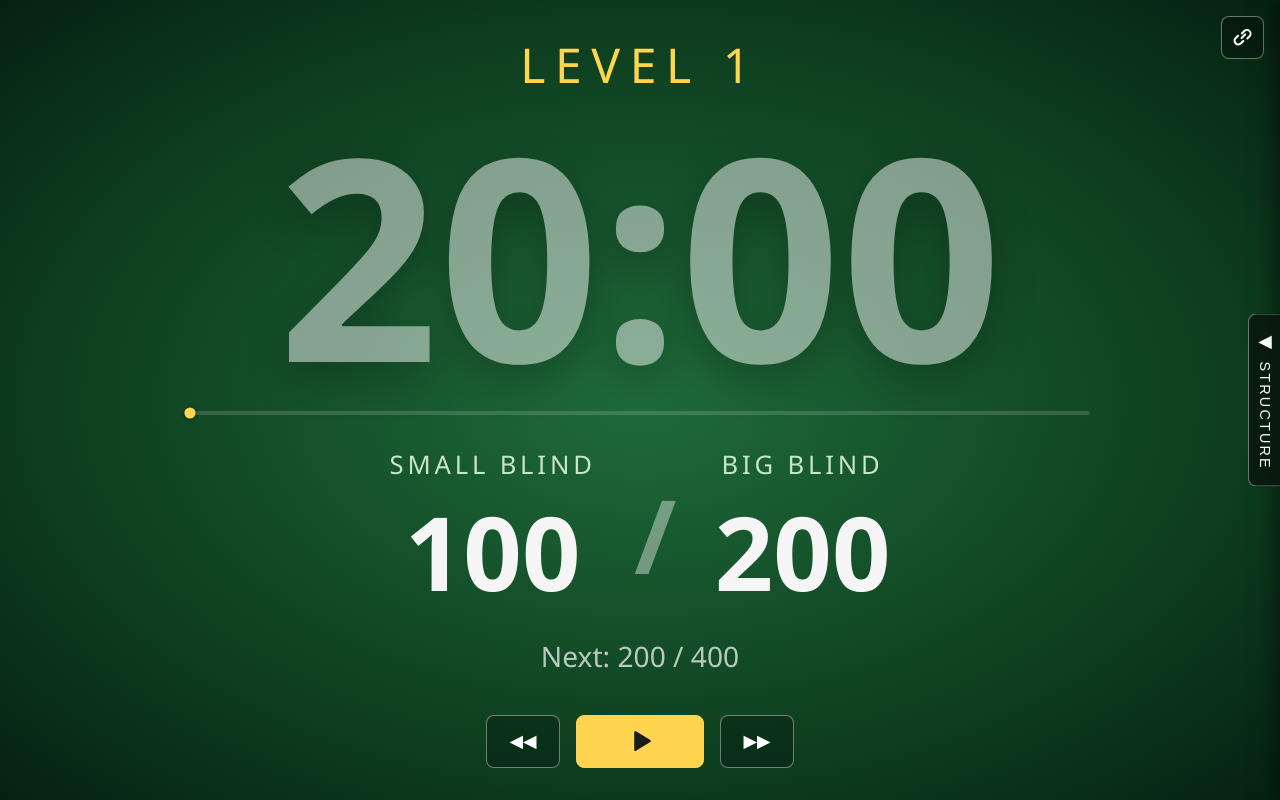
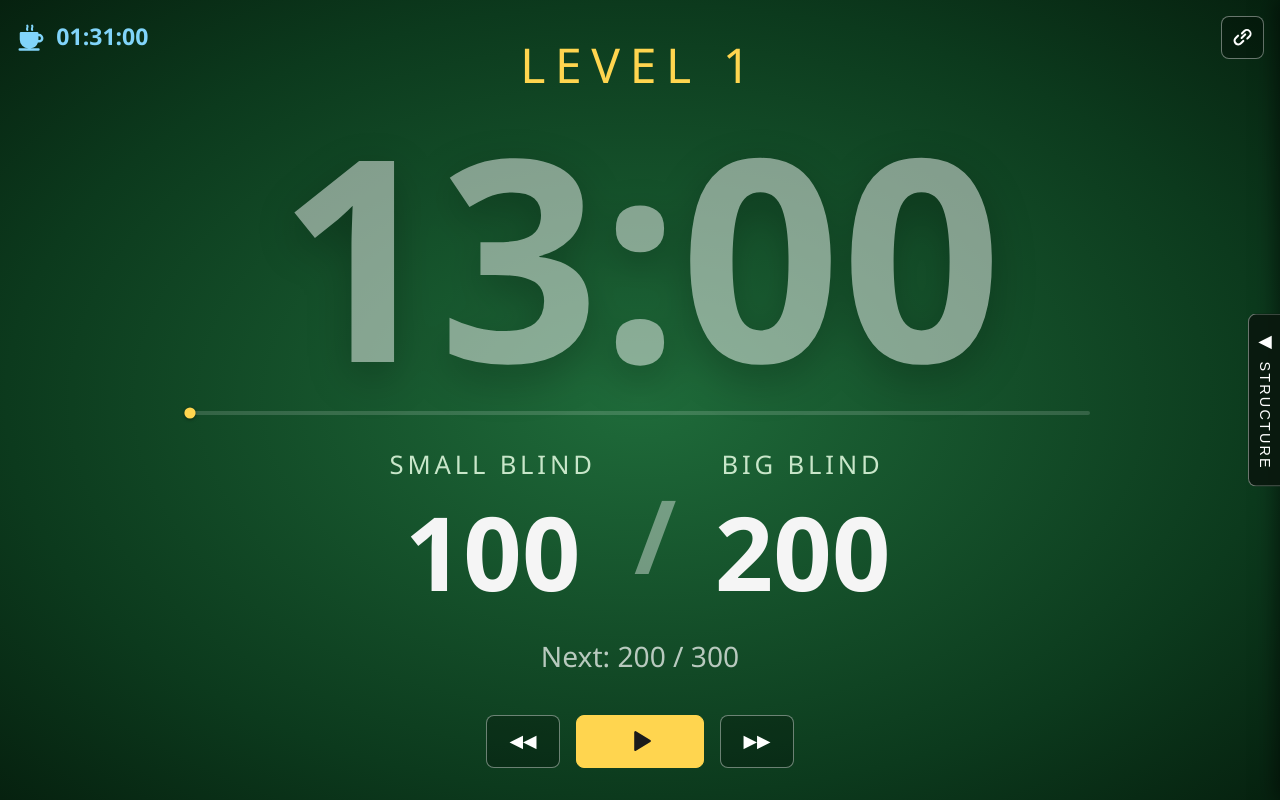
Before and after one commit to ikazuya0201/tournament-board, a plain HTML site: page index.html in a window 1280 px wide. Drawn offline with Linux system fonts and the light colour scheme.

Commit message:
Use built-in default structure, add totals and next-break countdown
- Default structure (13/12/11/9-minute levels with a 5-minute break)
  is defined in DEFAULT_LEVELS in app.js; default.csv is git-ignored
- Page always opens with the default structure; the previously applied
  structure is no longer restored (legacy storage key is cleared).
  Shared links still override, and named saved structures are kept
- Structure editor: Total column with the running time at the end of
  each level (hh:mm), updated live as times change
- Next-break countdown (coffee icon + hh:mm:ss) in the top-left corner
  of the page; hidden when no breaks remain

```diff
--- a/app.js
+++ b/app.js
@@ -1,31 +1,38 @@
-// Default blind structure. Edit here, or build one in the Structure side panel.
-// `minutes` is the level length. Set `break: true` for a break level.
+// Default blind structure. The page always opens with this.
+// `minutes` is the level length. Use `break: true` (no blinds) for a break.
 const DEFAULT_LEVELS = [
-  { sb: 100,  bb: 200,   minutes: 20 },
-  { sb: 200,  bb: 400,   minutes: 20 },
-  { sb: 300,  bb: 600,   minutes: 20 },
-  { sb: 400,  bb: 800,   minutes: 20 },
-  { break: true,         minutes: 10 },
-  { sb: 500,  bb: 1000,  minutes: 20 },
-  { sb: 600,  bb: 1200,  minutes: 20 },
-  { sb: 800,  bb: 1600,  minutes: 20 },
-  { sb: 1000, bb: 2000,  minutes: 20 },
-  { break: true,         minutes: 10 },
-  { sb: 1500, bb: 3000,  minutes: 20 },
-  { sb: 2000, bb: 4000,  minutes: 20 },
-  { sb: 3000, bb: 6000,  minutes: 20 },
-  { sb: 4000, bb: 8000,  minutes: 20 },
-  { sb: 5000, bb: 10000, minutes: 20 },
+  { minutes: 13, sb: 100,   bb: 200 },
+  { minutes: 13, sb: 200,   bb: 300 },
+  { minutes: 13, sb: 200,   bb: 400 },
+  { minutes: 13, sb: 300,   bb: 600 },
+  { minutes: 13, sb: 400,   bb: 800 },
+  { minutes: 13, sb: 500,   bb: 1000 },
+  { minutes: 13, sb: 1000,  bb: 1500 },
+  { minutes: 5,  break: true },
+  { minutes: 12, sb: 1000,  bb: 2000 },
+  { minutes: 12, sb: 1500,  bb: 3000 },
+  { minutes: 12, sb: 2000,  bb: 4000 },
+  { minutes: 11, sb: 3000,  bb: 6000 },
+  { minutes: 11, sb: 4000,  bb: 8000 },
+  { minutes: 11, sb: 5000,  bb: 10000 },
+  { minutes: 11, sb: 10000, bb: 20000 },
+  { minutes: 9,  sb: 15000, bb: 30000 },
+  { minutes: 9,  sb: 20000, bb: 40000 },
+  { minutes: 9,  sb: 30000, bb: 60000 },
 ];
 
 const WARNING_SECONDS = 60;
-const STORAGE_KEY = "tournament-board.structure";
+// Older versions remembered the last applied structure here; it is now cleared on start-up
+// so the page always opens with the default structure.
+const LEGACY_STRUCTURE_KEY = "tournament-board.structure";
 const SAVED_KEY = "tournament-board.saved-structures";
 
 const $ = (id) => document.getElementById(id);
 const el = {
   level: $("level"),
   timer: $("timer"),
+  breakInfo: $("breakInfo"),
+  breakTime: $("breakTime"),
   progress: $("progress"),
   seek: $("seek"),
   sb: $("sb"),
@@ -68,25 +75,7 @@ function isValidStructure(levels) {
   );
 }
 
-function loadStructure() {
-  try {
-    const saved = JSON.parse(localStorage.getItem(STORAGE_KEY));
-    if (isValidStructure(saved)) return saved;
-  } catch {
-    // Corrupt or unavailable storage; fall back to default.
-  }
-  return clone(DEFAULT_LEVELS);
-}
-
-function saveStructure(levels) {
-  try {
-    localStorage.setItem(STORAGE_KEY, JSON.stringify(levels));
-  } catch {
-    // Storage unavailable (e.g. private mode); structure still applies for this session.
-  }
-}
-
-let levels = loadStructure();
+let levels = clone(DEFAULT_LEVELS); // a shared link can override this in init()
 let draft = clone(levels);
 let levelIndex = 0;
 let remainingMs = levels[0].minutes * 60_000;
@@ -109,6 +98,34 @@ function blindNumber(list, index) {
 
 // ---------- Board ----------
 
+function fmtHms(ms) {
+  const total = Math.max(0, Math.ceil(ms / 1000));
+  const h = Math.floor(total / 3600);
+  const m = Math.floor((total % 3600) / 60);
+  const s = total % 60;
+  return [h, m, s].map((n) => String(n).padStart(2, "0")).join(":");
+}
+
+// Time until the next break starts: what's left of the current level plus every
+// level before the next break. During a break it counts to the break after it.
+// Returns null when there are no more breaks.
+function msUntilNextBreak() {
+  const nextBreak = levels.findIndex((l, i) => i > levelIndex && l.break);
+  if (nextBreak === -1) return null;
+  let ms = Math.max(0, remainingMs);
+  for (let i = levelIndex + 1; i < nextBreak; i++) ms += levels[i].minutes * 60_000;
+  return ms;
+}
+
+function renderNextBreak() {
+  const ms = msUntilNextBreak();
+  el.breakInfo.classList.toggle("hidden", ms === null);
+  if (ms !== null) {
+    el.breakTime.textContent = fmtHms(ms);
+    el.breakInfo.setAttribute("aria-label", `Next break in ${fmtHms(ms)}`);
+  }
+}
+
 function render() {
   const lvl = levels[levelIndex];
   const totalMs = lvl.minutes * 60_000;
@@ -120,6 +137,7 @@ function render() {
   el.bb.textContent = lvl.break ? "—" : fmtChips(lvl.bb);
 
   el.timer.textContent = fmtTime(remainingMs);
+  renderNextBreak();
   el.timer.classList.toggle("warning", remainingMs <= WARNING_SECONDS * 1000);
   el.timer.classList.toggle("paused", !running);
   const elapsedSec = Math.round((totalMs - Math.max(0, remainingMs)) / 1000);
@@ -311,7 +329,13 @@ function renderStructure() {
       );
     }
 
-    row.append(numberInput(lvl.minutes, (n) => (lvl.minutes = n), `Level ${i + 1} minutes`));
+    row.append(
+      numberInput(lvl.minutes, (n) => { lvl.minutes = n; updateTotals(); }, `Level ${i + 1} minutes`)
+    );
+
+    const total = document.createElement("span");
+    total.className = "total";
+    row.append(total);
 
     const remove = document.createElement("button");
     remove.className = "remove";
@@ -326,9 +350,28 @@ function renderStructure() {
     el.structureList.append(row);
   });
 
+  updateTotals();
   el.structureEmpty.classList.toggle("show", draft.length === 0);
   showMessage("");
   render();
+}
+
+// Running total in each row: elapsed tournament time at the end of that level, as hh:mm.
+// Shows --:-- from the first row with an invalid time onwards.
+function fmtHoursMinutes(totalMinutes) {
+  const h = Math.floor(totalMinutes / 60);
+  const m = totalMinutes % 60;
+  return `${String(h).padStart(2, "0")}:${String(m).padStart(2, "0")}`;
+}
+
+function updateTotals() {
+  const cells = el.structureList.querySelectorAll(".structure-row .total");
+  let sum = 0;
+  draft.forEach((lvl, i) => {
+    if (!cells[i]) return;
+    sum = lvl.minutes > 0 && Number.isFinite(sum) ? sum + lvl.minutes : NaN;
+    cells[i].textContent = Number.isFinite(sum) ? fmtHoursMinutes(sum) : "--:--";
+  });
 }
 
 function addLevel() {
@@ -372,7 +415,6 @@ function applyStructure() {
 
   const prevDuration = levels[levelIndex].minutes;
   levels = clone(draft);
-  saveStructure(levels);
 
   levelIndex = Math.min(levelIndex, levels.length - 1);
   if (levels[levelIndex].minutes !== prevDuration) {
@@ -596,7 +638,6 @@ function applyUrlState() {
     if (list) {
       levels = list;
       draft = clone(levels);
-      saveStructure(levels);
     } else problems.push("structure");
   }
 
@@ -698,6 +739,13 @@ document.addEventListener("keydown", (e) => {
   }
 });
 
-applyUrlState();
-renderStructure();
-renderSavedList();
+// ---------- Start-up ----------
+
+function init() {
+  try { localStorage.removeItem(LEGACY_STRUCTURE_KEY); } catch { /* storage unavailable */ }
+  applyUrlState(); // a shared link replaces the default structure/level/time
+  renderStructure();
+  renderSavedList();
+}
+
+init();
--- a/index.html
+++ b/index.html
@@ -16,6 +16,11 @@
   </button>
 
   <div class="toast" id="toast" role="status" aria-live="polite"></div>
+
+  <div class="break-info" id="breakInfo" title="Time until the next break">
+    <svg class="icon coffee" viewBox="0 0 24 24" aria-hidden="true"><path d="M8.6 2.2a.8.8 0 0 1 1.1.3c.5.9.4 1.7.1 2.4-.2.4-.2.7 0 1.1a.8.8 0 1 1-1.4.8c-.5-.9-.4-1.7-.1-2.4.2-.4.2-.7 0-1.1a.8.8 0 0 1 .3-1.1zm3.9 0a.8.8 0 0 1 1.1.3c.5.9.4 1.7.1 2.4-.2.4-.2.7 0 1.1a.8.8 0 1 1-1.4.8c-.5-.9-.4-1.7-.1-2.4.2-.4.2-.7 0-1.1a.8.8 0 0 1 .3-1.1zM3 9a1 1 0 0 1 1-1h13a1 1 0 0 1 1 1v.5h.5a3.5 3.5 0 0 1 0 7h-.9A6.5 6.5 0 0 1 11 21H10a7 7 0 0 1-7-7V9zm15 2.5V14c0 .2 0 .4-.1.5h.6a1.5 1.5 0 0 0 0-3H18zM2 22a1 1 0 0 1 1-1h15a1 1 0 1 1 0 2H3a1 1 0 0 1-1-1z"/></svg>
+    <span class="break-time" id="breakTime">00:00:00</span>
+  </div>
 
   <main class="board">
     <div class="level" id="level">Level 1</div>
@@ -86,7 +91,7 @@
         </div>
 
         <div class="structure-head">
-          <span>#</span><span title="Small blind">SB</span><span title="Big blind">BB</span><span title="Level length in minutes">Time</span><span></span>
+          <span>#</span><span title="Small blind">SB</span><span title="Big blind">BB</span><span title="Level length in minutes">Time</span><span title="Total elapsed time at the end of this level (hh:mm)">Total</span><span></span>
         </div>
         <ol class="structure-list" id="structureList"></ol>
         <p class="structure-empty" id="structureEmpty">No levels yet. Add a level or break below.</p>
--- a/style.css
+++ b/style.css
@@ -184,6 +184,27 @@ button.primary:hover { background: #ffca28; }
 .icon-btn.running .icon-play { display: none; }
 .icon-btn.running .icon-pause { display: block; }
 
+/* ---------- Next-break countdown (top-left of the page) ---------- */
+
+.break-info {
+  position: fixed;
+  top: max(1rem, env(safe-area-inset-top));
+  left: max(1rem, env(safe-area-inset-left));
+  z-index: 5;
+  display: flex;
+  align-items: center;
+  gap: 0.45em;
+  min-height: 2.6rem; /* same height as the link button opposite */
+  font-size: clamp(1rem, 1.8vw, 1.5rem);
+  font-weight: 600;
+  font-variant-numeric: tabular-nums;
+  line-height: 1;
+  color: #81d4fa;
+  white-space: nowrap;
+}
+.break-info .coffee { width: 1.3em; height: 1.3em; }
+.break-info.hidden { display: none; }
+
 /* ---------- Copy link + toast ---------- */
 
 .share-btn {
@@ -278,7 +299,7 @@ button.primary:hover { background: #ffca28; }
 .structure-head,
 .structure-row {
   display: grid;
-  grid-template-columns: 3.5rem 1fr 1fr 3.5rem 2rem;
+  grid-template-columns: 3.5rem 1fr 1fr 3.5rem 3.2rem 2rem;
   gap: 0.4rem;
   align-items: center;
 }
@@ -318,6 +339,13 @@ button.primary:hover { background: #ffca28; }
   border-radius: 4px;
   color: #fff;
   font-variant-numeric: tabular-nums;
+}
+
+.structure-row .total {
+  text-align: right;
+  font-size: 0.9rem;
+  font-variant-numeric: tabular-nums;
+  color: rgba(255, 255, 255, 0.7);
 }
 
 .structure-row input.invalid { border-color: #ff7043; }
@@ -482,7 +510,7 @@ button { touch-action: manipulation; -webkit-tap-highlight-color: transparent; }
   }
 
   .structure-head,
-  .structure-row { grid-template-columns: 2.4rem 1fr 1fr 3.4rem 2.4rem; }
+  .structure-row { grid-template-columns: 2.4rem 1fr 1fr 3.4rem 3.2rem 2.4rem; }
   .structure-row .remove { padding: 0.45rem 0; }
 
   /* 16px inputs stop iOS Safari from zooming in on focus. */
@@ -559,3 +587,5 @@ button { touch-action: manipulation; -webkit-tap-highlight-color: transparent; }
   .panel-row input[type="text"],
   .panel-row select { font-size: 16px; }
 }
+
+.structure-head span:nth-child(5) { text-align: right; }
```
Also changed, not shown: 2 other files.
